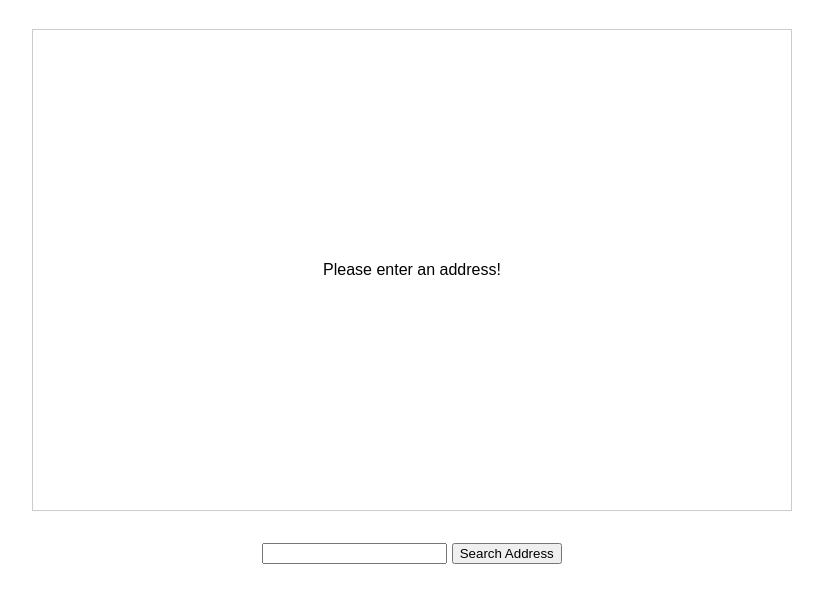
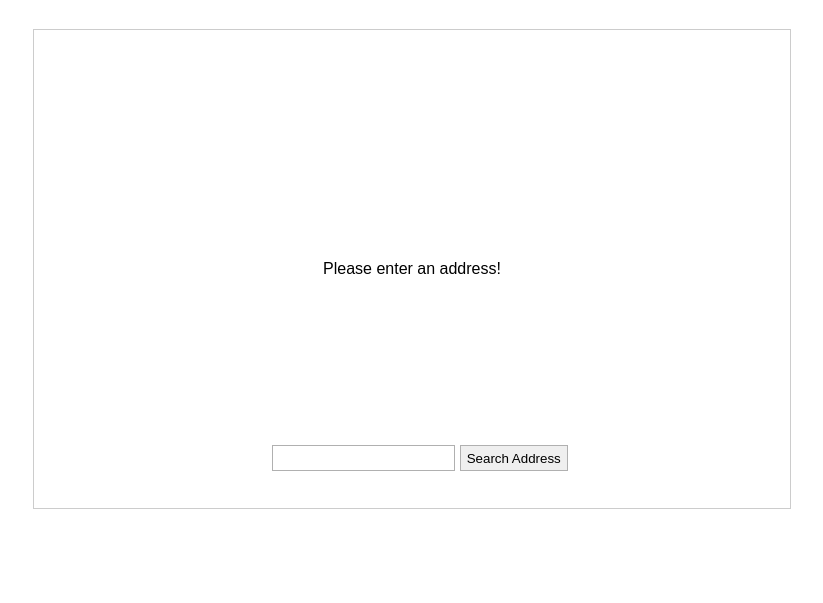
Before and after one commit to rioredwards/share-a-place-typescript, a website built with webpack: page src/static/index.html in a window 1280 px wide. Shown: the part 61-664 px from the top of the page, without its empty margins (228-1051 px from the left). Built offline with nearby package versions, Linux system fonts and the light colour scheme.

Commit message:
Add some styling. Make the address input form on top of the map

```diff
--- a/src/map.ts
+++ b/src/map.ts
@@ -35,6 +35,7 @@ export default class Map {
       version: "weekly",
       libraries: ["places"],
     });
+    console.log("this.loader: ", this.loader);
     this.mapEl = newMapEl;
     this.coords = newCoords;
     this.zoom = newZoom;
--- a/src/static/app.css
+++ b/src/static/app.css
@@ -1,3 +1,8 @@
+* {
+  box-sizing: border-box;
+  /* border: 1px solid red; */
+}
+
 html {
   font-family: sans-serif;
 }
@@ -18,7 +23,33 @@ h1 {
   text-align: center;
 }
 
+.form-container {
+  width: 100vw;
+  display: flex;
+  justify-content: center;
+  align-items: center;
+  position: absolute;
+  z-index: 1;
+  transform: translateY(-7rem);
+}
+
 form {
   text-align: center;
-  margin: 2rem auto;
+  padding: 1rem;
+  background-color: white;
+  border-radius: 0.5rem;
 }
+
+input,
+button {
+  height: 1.6rem;
+  border: 1px solid #b0b0b0;
+}
+
+/* Add media query to increase map size on mobile devices */
+@media (max-width: 600px) {
+  #map {
+    width: 100%;
+    height: 50%;
+  }
+}
--- a/src/static/index.html
+++ b/src/static/index.html
@@ -13,9 +13,11 @@
     <div id="map">
       <p>Please enter an address!</p>
     </div>
-    <form>
-      <input type="text" name="address" id="address" />
-      <button type="submit">Search Address</button>
-    </form>
+    <div class="form-container">
+      <form>
+        <input type="text" name="address" id="address" />
+        <button type="submit">Search Address</button>
+      </form>
+    </div>
   </body>
 </html>
```
